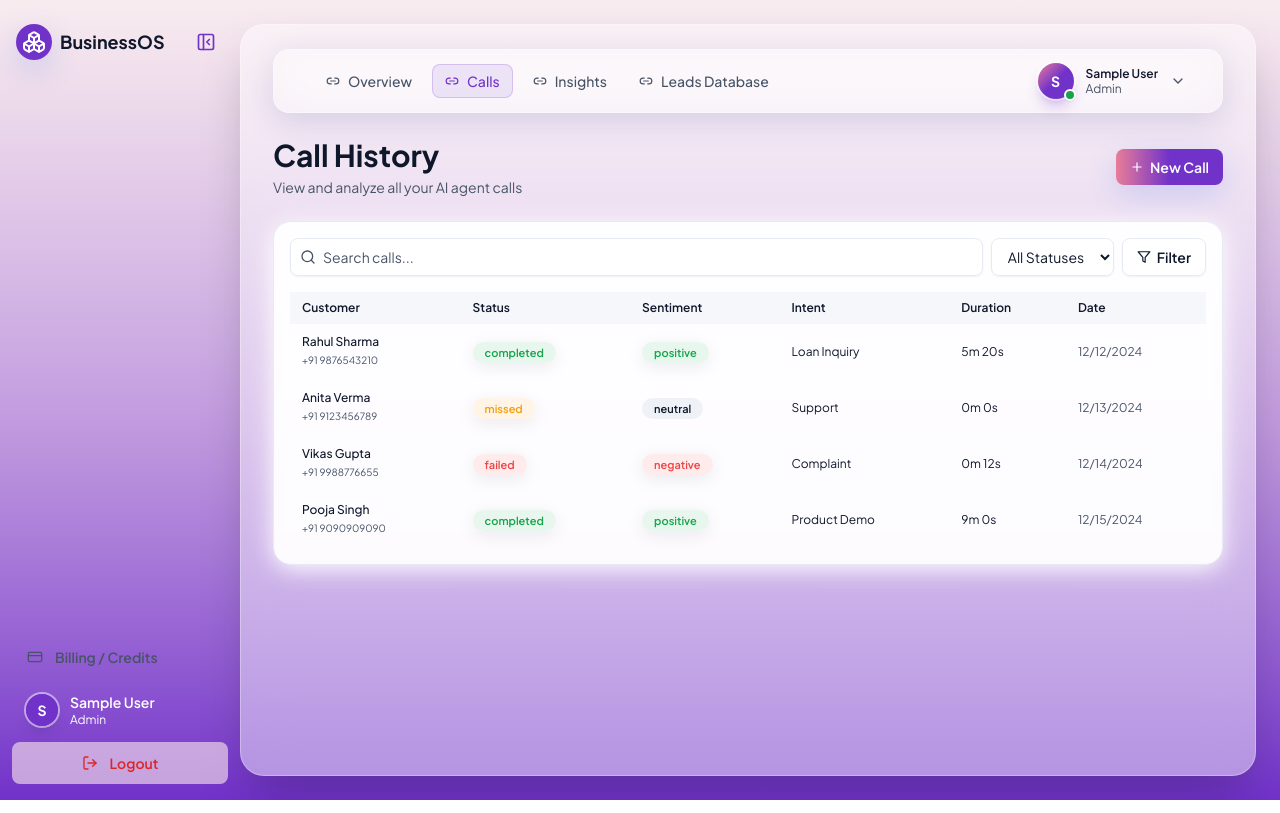
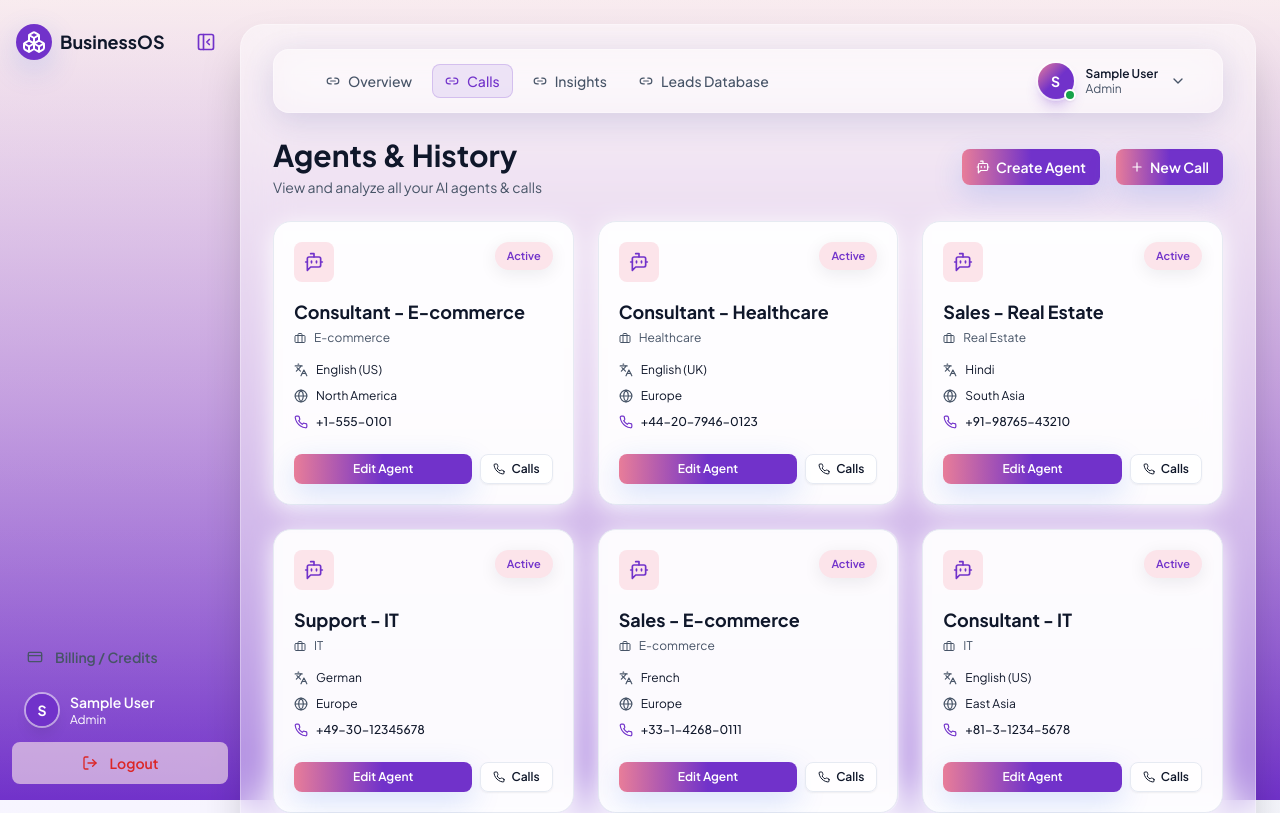
Before and after one commit to singhsharad529/business-os, a React (Vite) app: page /app/voicebot/calls in a window 1280 px wide. Shown: the top 813 px of the page. Built offline with nearby package versions, Linux system fonts and the light colour scheme; sample sign-in values are in the browser's storage.

Commit message:
added agents cards and mock data

```diff
--- a/src/components/EntityForm.tsx
+++ b/src/components/EntityForm.tsx
@@ -107,7 +107,7 @@ export function EntityForm({ templateName, entity, onSave, onCancel }: EntityFor
               required={field.required}
             >
               <option value="">Select...</option>
-              {field.options?.map((opt) => (
+              {field.options?.map((opt: string) => (
                 <option key={opt} value={opt}>{opt}</option>
               ))}
             </select>
--- /dev/null
+++ b/src/data/agentMockData.ts
@@ -0,0 +1,68 @@
+import type { Agent } from "../types";
+
+export const mockAgents: Agent[] = [
+  {
+    id: "agt-1",
+    configuration: "Consultant - E-commerce",
+    industry: "E-commerce",
+    language: "English (US)",
+    region: "North America",
+    mobileNumber: "+1-555-0101",
+  },
+  {
+    id: "agt-2",
+    configuration: "Consultant - Healthcare",
+    industry: "Healthcare",
+    language: "English (UK)",
+    region: "Europe",
+    mobileNumber: "+44-20-7946-0123",
+  },
+  {
+    id: "agt-3",
+    configuration: "Sales - Real Estate",
+    industry: "Real Estate",
+    language: "Hindi",
+    region: "South Asia",
+    mobileNumber: "+91-98765-43210",
+  },
+  {
+    id: "agt-4",
+    configuration: "Support - IT",
+    industry: "IT",
+    language: "German",
+    region: "Europe",
+    mobileNumber: "+49-30-12345678",
+  },
+  {
+    id: "agt-5",
+    configuration: "Sales - E-commerce",
+    industry: "E-commerce",
+    language: "French",
+    region: "Europe",
+    mobileNumber: "+33-1-4268-0111",
+  },
+  {
+    id: "agt-6",
+    configuration: "Consultant - IT",
+    industry: "IT",
+    language: "English (US)",
+    region: "East Asia",
+    mobileNumber: "+81-3-1234-5678",
+  },
+  {
+    id: "agt-7",
+    configuration: "Support - Healthcare",
+    industry: "Healthcare",
+    language: "Spanish",
+    region: "Latin America",
+    mobileNumber: "+52-55-1234-5678",
+  },
+  {
+    id: "agt-8",
+    configuration: "Sales - Real Estate",
+    industry: "Real Estate",
+    language: "English (UK)",
+    region: "North America",
+    mobileNumber: "+1-555-0102",
+  },
+];
--- a/src/pages/voicebot/VoicebotCalls.tsx
+++ b/src/pages/voicebot/VoicebotCalls.tsx
@@ -1,16 +1,18 @@
 import { useMemo, useState } from "react";
-import { Search, Filter, RotateCcw, X, Plus } from "lucide-react";
+import { Search, Filter, RotateCcw, X, Plus, User, UserPlus, BotMessageSquare, Phone, Globe, Languages, Briefcase, MoveLeft } from "lucide-react";
 import { mockCalls } from "@/data/mockData";
 import { SideSheet } from "@/components/SideSheet";
 import { CallDetails } from "@/components/voicebot/CallDetails";
+import { mockAgents } from "@/data/agentMockData";
 
 export default function VoicebotCalls() {
     const [searchTerm, setSearchTerm] = useState("");
     const [statusFilter, setStatusFilter] = useState("all");
     const [sentimentFilter, setSentimentFilter] = useState<string[]>([]);
-    const [isFilterOpen, setIsFilterOpen] = useState(false);
+    const [isFilterOpen, setIsFilterOpen] = useState<boolean>(false);
     const [selectedCall, setSelectedCall] = useState<any>(null);
-    const [isSideSheetOpen, setIsSideSheetOpen] = useState(false);
+    const [isSideSheetOpen, setIsSideSheetOpen] = useState<boolean>(false);
+    const [isOpenedCalls, setIsOpenedCalls] = useState<boolean>(false)
 
     const sentiments = ["positive", "neutral", "negative"];
     const statuses = ["completed", "missed", "failed", "ongoing"];
@@ -52,10 +54,17 @@ export default function VoicebotCalls() {
             <div className="space-y-6 my-2">
                 <div className="flex justify-between items-center">
                     <div>
-                        <h1 className="text-3xl font-bold text-text-main">Call History</h1>
-                        <p className="text-text-muted mt-1">View and analyze all your AI agent calls</p>
+                        <h1 className="text-3xl font-bold text-text-main">Agents & History</h1>
+                        <p className="text-text-muted mt-1">View and analyze all your AI agents & calls</p>
                     </div>
-                    <div>
+                    <div className="flex gap-4">
+                        <button
+                            // onClick={() => setShowCreateSheet(true)}
+                            className="btn btn-primary flex items-center gap-1.5"
+                        >
+                            <BotMessageSquare className="w-3.5 h-3.5" />
+                            Create Agent
+                        </button>
                         <button
                             // onClick={() => setShowCreateSheet(true)}
                             className="btn btn-primary flex items-center gap-1.5"
@@ -65,9 +74,66 @@ export default function VoicebotCalls() {
                         </button>
                     </div>
                 </div>
+
+                {
+                    !isOpenedCalls && (
+                        <div className="grid grid-cols-1 md:grid-cols-2 lg:grid-cols-3 gap-6">
+                            {mockAgents.map((agent) => (
+                                <div className="card p-5 group hover:shadow-glow transition-all duration-300" key={agent.id}>
+                                    <div className="flex justify-between items-start mb-4">
+                                        <div className="p-2.5 bg-primary-soft rounded-lg text-primary group-hover:bg-primary group-hover:text-white transition-colors">
+                                            <BotMessageSquare className="w-5 h-5" />
+                                        </div>
+                                        <span className="badge badge-primary">Active</span>
+                                    </div>
+
+                                    <h3 className="text-lg font-bold text-text-main mb-1 truncate">{agent.configuration}</h3>
+                                    <div className="flex items-center gap-2 text-text-muted mb-4 text-xs">
+                                        <Briefcase className="w-3 h-3" />
+                                        <span>{agent.industry}</span>
+                                    </div>
+
+                                    <div className="space-y-2.5 mb-6">
+                                        <div className="flex items-center gap-2 text-text-main">
+                                            <Languages className="w-3.5 h-3.5 text-text-muted" />
+                                            <span className="text-xs">{agent.language}</span>
+                                        </div>
+                                        <div className="flex items-center gap-2 text-text-main">
+                                            <Globe className="w-3.5 h-3.5 text-text-muted" />
+                                            <span className="text-xs">{agent.region}</span>
+                                        </div>
+                                        <div className="flex items-center gap-2 text-text-main font-medium">
+                                            <Phone className="w-3.5 h-3.5 text-primary" />
+                                            <span className="text-xs">{agent.mobileNumber}</span>
+                                        </div>
+                                    </div>
+
+                                    <div className="flex gap-2">
+                                        <button className="btn btn-primary flex-1 py-1.5 text-xs">
+                                            Edit Agent
+                                        </button>
+                                        <button className="btn btn-secondary flex items-center gap-1.5 py-1.5 text-xs px-3"
+                                            onClick={() => setIsOpenedCalls(true)}>
+                                            <Phone className="w-3 h-3" />
+                                            Calls
+                                        </button>
+                                    </div>
+                                </div>
+                            ))}
+                        </div>
+                    )
+                }
+
+                {
+                    isOpenedCalls && (
                         <div className="card p-4">
                             {/* Search & Filters */}
                             <div className="flex flex-col sm:flex-row gap-2 mb-4">
+                                <button className="btn btn-secondary bg-primary-soft text-primary flex items-center gap-1.5 py-1.5 text-xs px-3 border-primary"
+                                    onClick={() => setIsOpenedCalls(false)}>
+                                    <MoveLeft className="w-3 h-3" />
+                                    Agents
+                                </button>
                                 <div className="flex-1 relative">
                                     <Search className="absolute left-2.5 top-1/2 -translate-y-1/2 w-4 h-4 text-text-muted" />
                                     <input
@@ -217,6 +283,8 @@ export default function VoicebotCalls() {
                                 </div>
                             )}
                         </div>
+                    )
+                }
             </div>
 
             <SideSheet
```
Also changed, not shown: src/types/index.ts (+8 -0 lines). Lines whose indentation alone changed are shown as unchanged.
